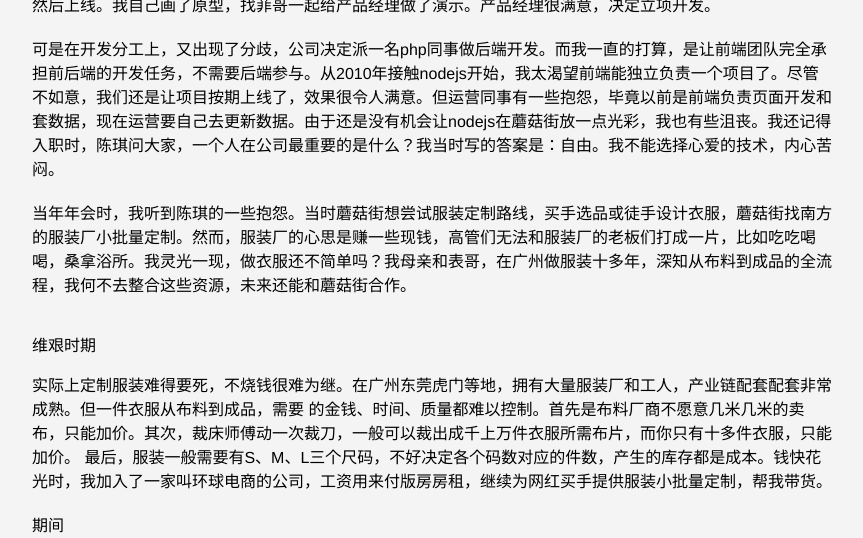
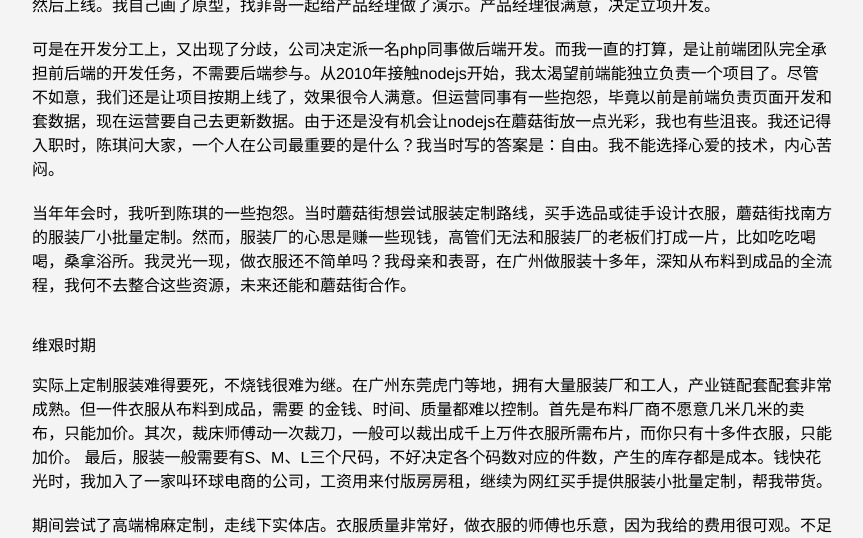
Before and after one commit to xiongsongsong/xiongsongsong.github.com, a Jekyll site: the page built from _posts/2021-02-25-2021年简历.markdown, in a window 1280 px wide and 1400 px high, scrolled down 1789 px, cut to the strip 0-538 px from the top of the window. Shown: the whole strip, without its empty margins (208-1071 px from the left). Built offline with Jekyll 4.4.1, drawn with Linux system fonts in a browser that asks for light colours; our own code applies the rules of GitHub Pages for plain Markdown files; comment, search, counter and statistics services are not loaded; some of the changed text lies outside the part shown.

Commit message:
Update 2021-02-25-2021年简历.markdown

```diff
--- a/_posts/2021-02-25-2021年简历.markdown
+++ b/_posts/2021-02-25-2021年简历.markdown
@@ -41,12 +41,12 @@
 的金钱、时间、质量都难以控制。首先是布料厂商不愿意几米几米的卖布，只能加价。其次，裁床师傅动一次裁刀，一般可以裁出成千上万件衣服所需布片，而你只有十多件衣服，只能加价。
 最后，服装一般需要有S、M、L三个尺码，不好决定各个码数对应的件数，产生的库存都是成本。钱快花光时，我加入了一家叫环球电商的公司，工资用来付版房房租，继续为网红买手提供服装小批量定制，帮我带货。
 
-期间
+期间尝试了高端棉麻定制，走线下实体店。衣服质量非常好，做衣服的师傅也乐意，因为我给的费用很可观。不足之处是只有一个门店帮我销售。如果当时坚持下去，拓展一些门店应该会越来越有起色。
 
 ![image](https://user-images.githubusercontent.com/342509/108877889-a4343e00-763a-11eb-8678-fcc08c31489c.png)
 
-15年末妈妈说例假不正常，怀疑更年期问题。拖到后面才去医院检查，确诊癌症中晚期。妈妈务工一辈子，没有任何五险一金。治疗地在重庆市肿瘤医院，重庆的前端工作机会并不多，我选择在成都上班。治疗过程中反应强烈，效果不太理想。我当时想，把剩下的钱带妈妈去一次九寨沟，去旅行，去看看这个世界。但妈妈不想放弃，于是开通了水滴筹。这里要感谢蘑菇街和之前的同事，妈妈觉得我非常争气，其实都是同事和陌生人在帮忙。虽然从小是留守儿童，但母亲似乎植入了自己的基因，遇到事情，第一时间想到给妈妈打个电话。现在人不在了，也不知道打给谁了。
+天有不测风云，15年末妈妈说例假不正常，怀疑更年期问题。拖到后面才去医院，确诊癌症中晚期。妈妈务工一辈子，没有任何五险一金。治疗地在重庆市肿瘤医院，重庆的前端工作机会并不多，我选择在成都上班。化疗过程中反应强烈，效果不太理想。我当时想，把剩下的钱带妈妈去一次九寨沟，去旅行，去看看这个世界。但妈妈不想放弃，于是开通了水滴筹。这里要感谢蘑菇街和之前的同事，妈妈觉得我非常争气，其实都是同事和陌生人在帮忙。虽然从小是留守儿童，但母亲似乎植入了自己的基因，遇到事情，第一时间想到给妈妈打个电话。现在人不在了，也不知道打给谁了。
 
 # 成长时期
 
-16年加入的公司叫若水医疗，一家创业公司。公司技术氛围很牛，创始人是美团高管，技术总监是美团出来的，我的leader是新浪的
+16年加入的公司叫若水医疗，一家创业公司。公司技术氛围很牛，创始人是美团高管，技术总监是美团出来的，我的直接leader则是新浪出来的java技术专家。
```
